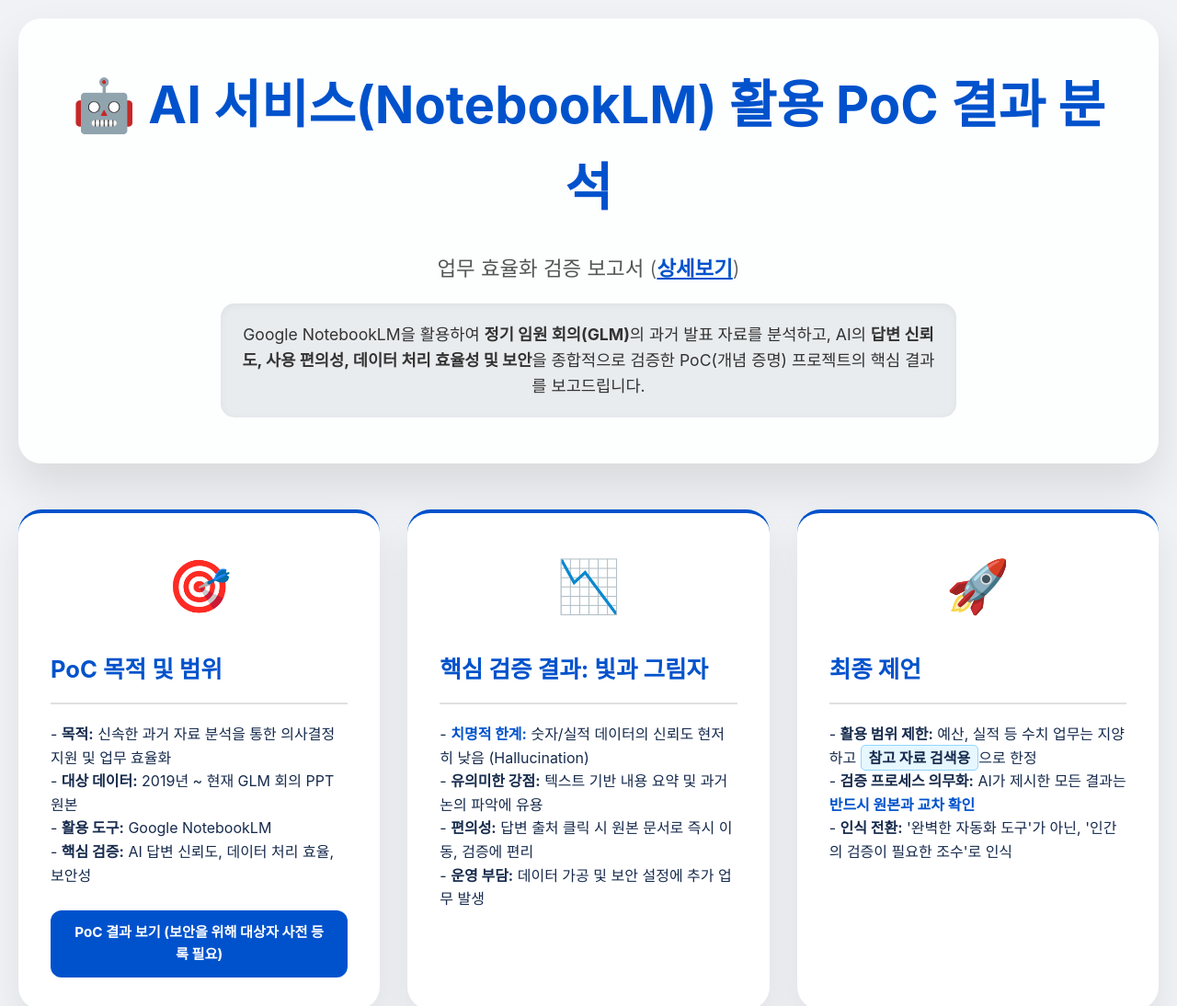
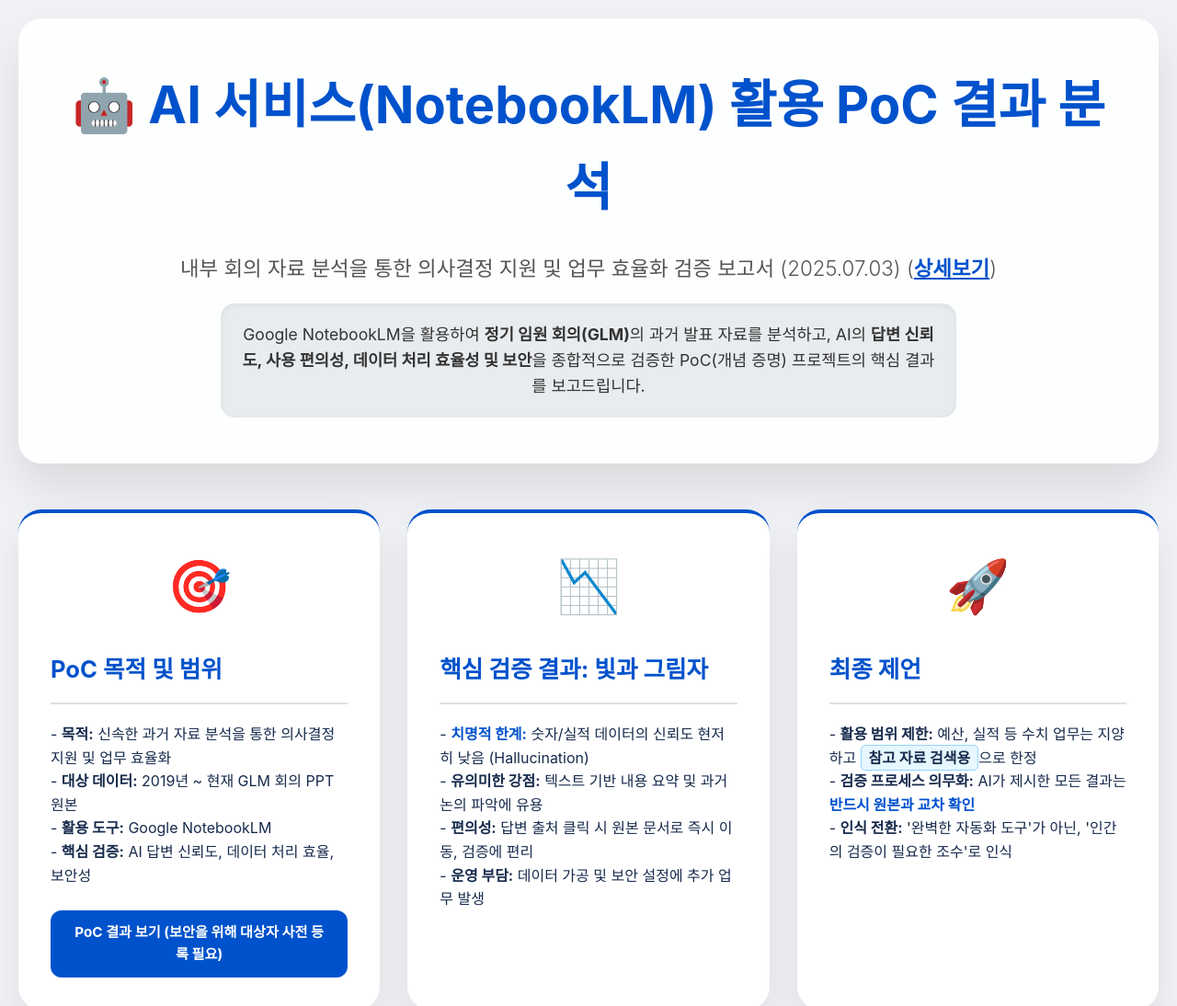
Before and after one commit to mahantel/ai-agent, a plain HTML site: page GLMPoC.html in a window 1280 px wide. Shown: the top 1094 px of the page at 92% size. Drawn offline with Linux system fonts and the light colour scheme; a web font is replaced by a local one.

Commit message:
Add files via upload

```diff
--- a/GLMPoC.html
+++ b/GLMPoC.html
@@ -170,7 +170,7 @@
     <div class="container">
         <header class="header">
             <h1>🤖 AI 서비스(NotebookLM) 활용 PoC 결과 분석</h1>
-            <p class="subtitle">업무 효율화 검증 보고서 (<a href="https://jeongsanghoon.notion.site/AI-NotebookLM-GLM-PoC-225da23d969a80a5bf29cd1c0bfc6b48" target="_blank" class="details-link">상세보기</a>)</p>
+            <p class="subtitle">내부 회의 자료 분석을 통한 의사결정 지원 및 업무 효율화 검증 보고서 (2025.07.03) (<a href="https://jeongsanghoon.notion.site/AI-NotebookLM-GLM-PoC-225da23d969a80a5bf29cd1c0bfc6b48" target="_blank" class="details-link">상세보기</a>)</p>
             <div class="header-description">
                 <p>Google NotebookLM을 활용하여 <strong>정기 임원 회의(GLM)</strong>의 과거 발표 자료를 분석하고, AI의 <strong>답변 신뢰도, 사용 편의성, 데이터 처리 효율성 및 보안</strong>을 종합적으로 검증한 PoC(개념 증명) 프로젝트의 핵심 결과를 보고드립니다.</p>
             </div>
```
